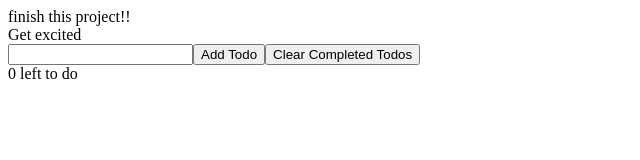
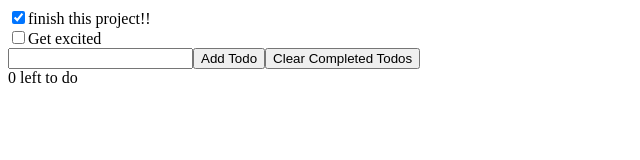
Before and after one commit to LeanSeverino1022/not-just-a-day, a React (Create React App) app: page / in a window 1280 px wide. Shown: the top 160 px of the page, without its empty margins (0-640 px from the left). Built offline with nearby package versions, Linux system fonts and the light colour scheme.

Commit message:
add functionality

```diff
--- a/package.json
+++ b/package.json
@@ -8,7 +8,8 @@
     "@testing-library/user-event": "^7.1.2",
     "react": "^16.13.1",
     "react-dom": "^16.13.1",
-    "react-scripts": "3.4.1"
+    "react-scripts": "3.4.1",
+    "uuid": "^8.3.0"
   },
   "scripts": {
     "start": "react-scripts start",
--- a/src/App.js
+++ b/src/App.js
@@ -1,22 +1,35 @@
-import React, {useState} from 'react';
+import React, { useState, useRef } from 'react';
 import TodoList from './TodoList';
 import todosData from './data';
+import { v4 as uuidv4 } from 'uuid';
+
+function App () {
+  const [todos, setTodos] = useState(todosData)
+  const todoNameRef = useRef(null)
+
+  function addTodoItem () {
+
+    const name = todoNameRef.current.value
+    if (name === '') return;
+
+    setTodos(prevTodos => {
+
+      var newTodos = prevTodos.concat({ name: "gago", id:10, complete:false})
+      return newTodos;
+    });
 
 
-
-function App() {
-  const [todos, setTodos] = useState(todosData);
+  }
 
   return (
     <React.Fragment>
       <TodoList todos={todos} />
-      <input type="text" />
-      <button>Add Todo</button>
+      <input type='text' ref={todoNameRef} />
+      <button onClick={addTodoItem}>Add Todo</button>
       <button>Clear Completed Todos</button>
       <div>0 left to do</div>
     </React.Fragment>
-
-  );
+  )
 }
 
-export default App;
+export default App
--- a/src/Todo.js
+++ b/src/Todo.js
@@ -3,7 +3,10 @@ import React from 'react'
 export default function Todo({todo}) {
     return (
         <div>
-           {todo}
+            <label>
+                <input type="checkbox" checked={todo.complete}/>
+           {todo.name}
+           </label>
         </div>
     )
 }
--- a/src/TodoList.js
+++ b/src/TodoList.js
@@ -7,7 +7,7 @@ export default function TodoList({ todos }) {
     return (
         <div>
             {todos.map( todo => {
-                return <Todo key={todo.id} todo={todo.name}/>
+                return <Todo key={todo.id} todo={todo}/>
             })}
         </div>
 
--- a/src/data.js
+++ b/src/data.js
@@ -2,12 +2,12 @@ const todoItems = [
     {
       id: 1,
       name: "finish this project!!",
-      completed: "yes"
+      complete: true
     },
     {
       id: 2,
       name: "Get excited",
-      completed: "No"
+      complete: false
     }
   ];
 
```
